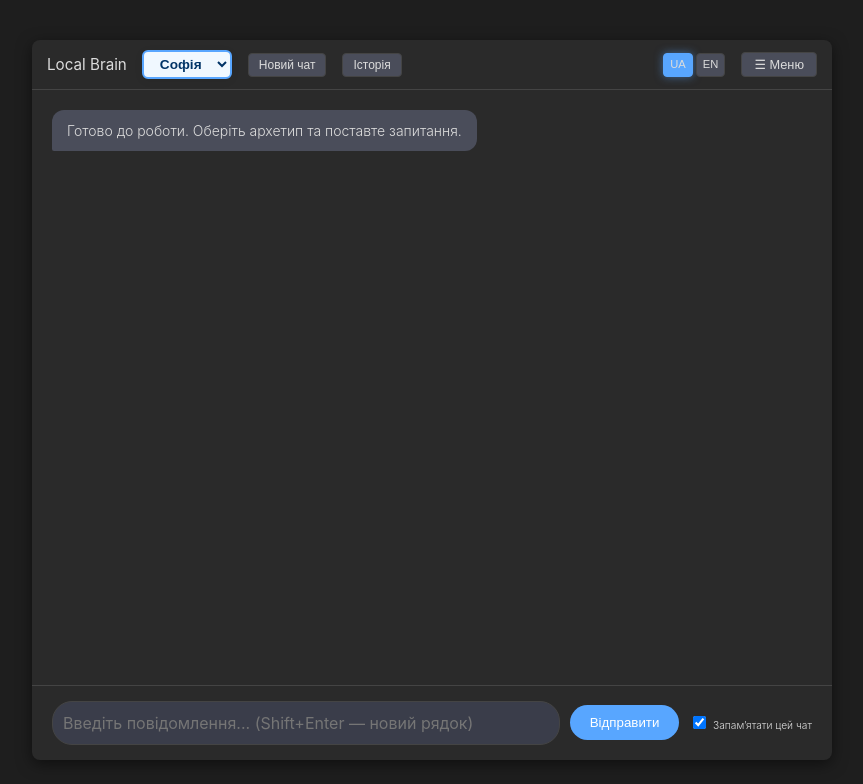
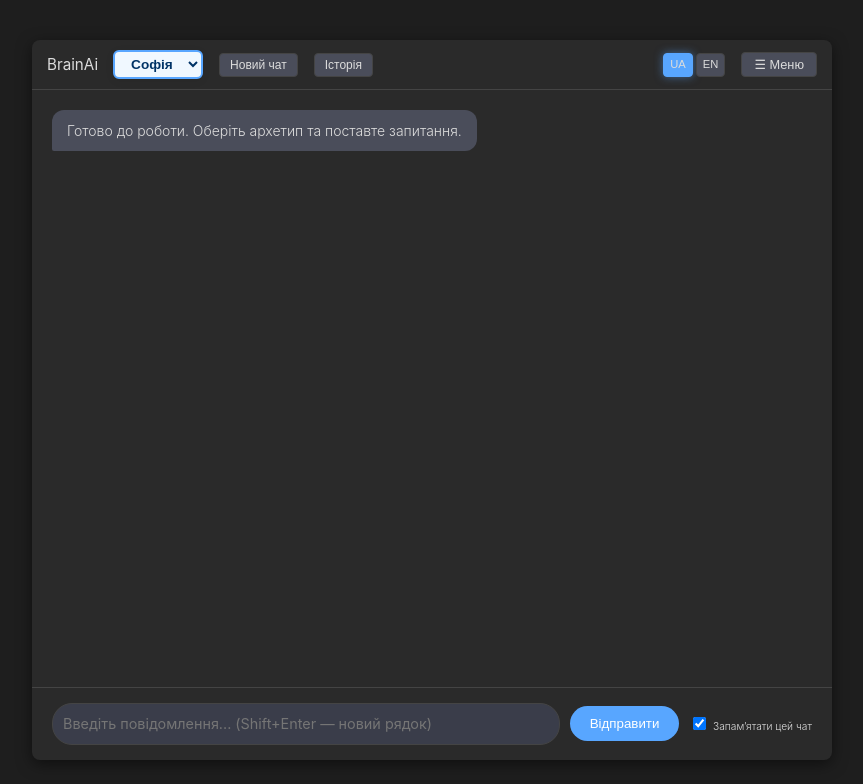
Before and after one commit to AlanDeLan/BrainAi_online, a FastAPI app: page / in a window 1280 px wide. Shown: the top 784 px of the page, without its empty margins (208-1071 px from the left). Run offline with FastAPI, Linux system fonts and the light colour scheme; parts of the project's set-up code (start-up, migrations or seed data) failed here and were passed over; some libraries are stand-ins or nearby versions.

Commit message:
fix: rename 'Local Brain' to 'BrainAi', reduce textarea font-size to 0.9em

```diff
--- a/main.py
+++ b/main.py
@@ -50,7 +50,7 @@
     _shutdown_event = event
 
 app = FastAPI(
-    title="Local Brain",
+    title="BrainAi",
     description="Intelligent local AI assistant with multiple agents and vector database support",
     version="1.0.0",
     docs_url="/docs",  # Swagger UI at /docs
@@ -107,7 +107,7 @@
 app.include_router(auth_router)  # Authentication routes
 
 # Setup logging
-logger.info("Starting Local Brain application")
+logger.info("Starting BrainAi application")
 
 # Use resource_path for static files and templates
 static_dir = resource_path("static")
--- a/static/style.css
+++ b/static/style.css
@@ -240,7 +240,7 @@
     margin-right: 10px;
     resize: none;
     font-family: inherit;
-    font-size: 1em;
+    font-size: 0.9em;
     line-height: 1.4;
     max-height: 150px;
     overflow-y: auto;
--- a/templates/index.html
+++ b/templates/index.html
@@ -3,7 +3,7 @@
 <head>
     <meta charset="UTF-8">
     <meta name="viewport" content="width=device-width, initial-scale=1.0">
-    <title>Local Brain</title>
+    <title>BrainAi</title>
     <link rel="icon" type="image/x-icon" href="/static/favicon.ico">
     <link rel="shortcut icon" type="image/x-icon" href="/static/favicon.ico">
     <link rel="stylesheet" href="/static/style.css">
@@ -12,7 +12,7 @@
 <body>
     <div class="chat-container">
         <header>
-            <h1>Local Brain</h1>
+            <h1>BrainAi</h1>
             <div class="controls">
                 <select id="archetype">
                     {% for key, value in archetypes.items() %}
```
